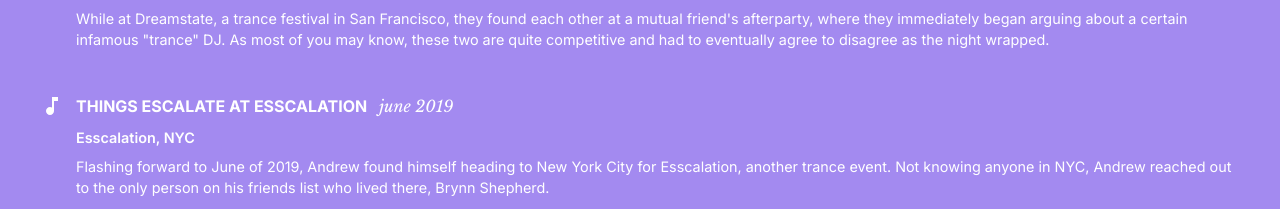
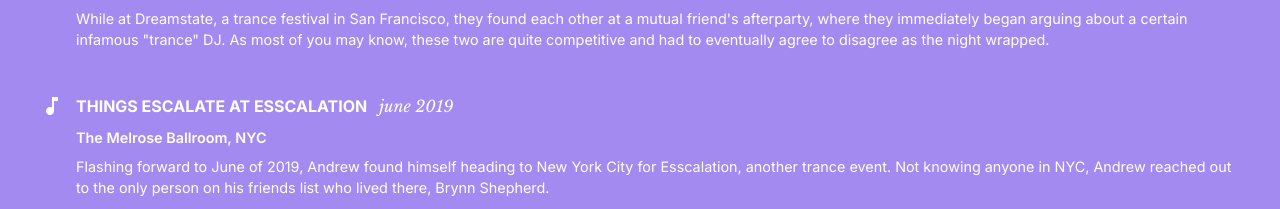
Before and after one commit to brynn/wedding, a React (Create React App) app: page / in a window 1280 px wide. Shown: the part 1001-1210 px from the top of the page. Built offline with nearby package versions, Linux system fonts and the light colour scheme.

Commit message:
location

```diff
--- a/src/components/App.tsx
+++ b/src/components/App.tsx
@@ -101,7 +101,7 @@
             title="Things escalate at Esscalation"
             icon={ICON_MAP.music}
             description="june 2019"
-            subtitle="Esscalation, NYC"
+            subtitle="The Melrose Ballroom, NYC"
             body={
               <>
                 <p>
```
